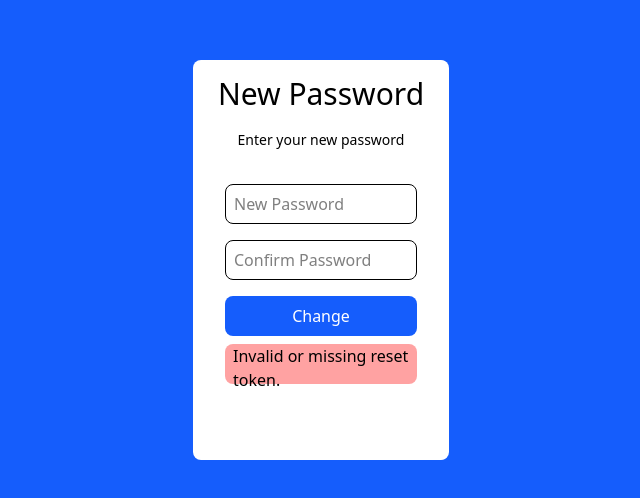
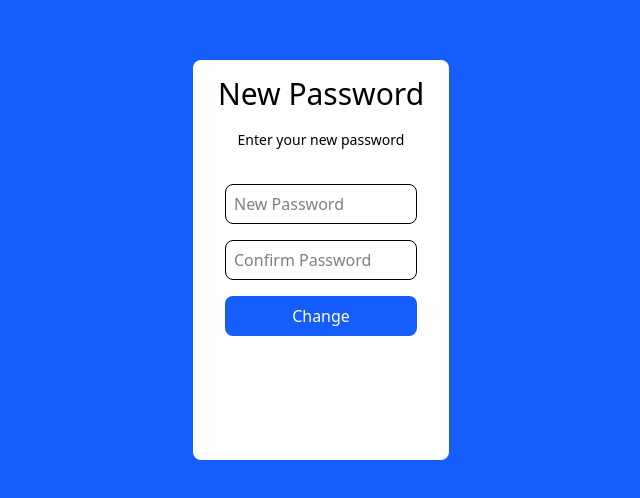
Before and after one commit to TPabasara/authentication-system, a Next.js app in the folder frontend/: page /auth/reset-password in a window 1280 px wide. Shown: the part 140-638 px from the top of the page, without its empty margins (319-959 px from the left). Built offline with nearby package versions, Linux system fonts and the light colour scheme.

Commit message:
fixed error of useSearchParem

```diff
--- a/frontend/src/app/auth/reset-password/ResetPasswordClient.tsx
+++ b/frontend/src/app/auth/reset-password/ResetPasswordClient.tsx
@@ -1,15 +1,15 @@
-/*"use client";
+"use client";
 import axios from "axios";
-import { useSearchParams } from "next/navigation";
+//import { useSearchParams } from "next/navigation";
 import { useState } from "react";
 import { useRouter } from "next/navigation";
 
-export default function ResetPassword() {
+export default function ResetPassword({ user }: { user?: string }) {
   const [error, setError] = useState("");
   const [flag1, setFlag1] = useState(false);
   const [flag2, setFlag2] = useState(false);
-  const searchParams = useSearchParams(); //to get the value of querry parameter
-  const user = searchParams.get("user");
+  //const searchParams = useSearchParams(); //to get the value of querry parameter
+  //const user = searchParams.get("user");
   const router = useRouter();
 
   function Reset(formdata: FormData) {
@@ -104,125 +104,4 @@ export default function ResetPassword() {
       </div>
     </div>
   );
-}*/
-
-"use client";
-
-import axios from "axios";
-import { useSearchParams, useRouter } from "next/navigation";
-import { useState, useEffect } from "react";
-
-export default function ResetPasswordClient() {
-  const searchParams = useSearchParams();
-  const router = useRouter();
-
-  const [user, setUser] = useState<string | null>(null);
-  const [error, setError] = useState("");
-  const [flag1, setFlag1] = useState(false); // success
-  const [flag2, setFlag2] = useState(false); // error
-
-  // Safely read query param on client
-  useEffect(() => {
-    const u = searchParams.get("user");
-    if (!u) {
-      setFlag1(false);
-      setFlag2(true);
-      setError("Invalid or missing reset token.");
-    } else {
-      setUser(u);
-    }
-  }, [searchParams]);
-
-  const Reset = (formData: FormData) => {
-    if (!user) return;
-
-    const password1 = formData.get("password1") as string;
-    const password2 = formData.get("password2") as string;
-
-    if (!password1 || !password2) {
-      setFlag1(false);
-      setFlag2(true);
-      setError("Please fill in both password fields.");
-      return;
-    }
-
-    if (password1 !== password2) {
-      setFlag1(false);
-      setFlag2(true);
-      setError("Passwords do not match.");
-      return;
-    }
-
-    axios
-      .put(`${process.env.NEXT_PUBLIC_SERVER}/resetPassword/${user}`, {
-        password1,
-        password2,
-      })
-      .then((res) => {
-        setFlag2(false);
-        setFlag1(true);
-        setError(res.data);
-        router.push("/auth/login-signup");
-      })
-      .catch((err) => {
-        setFlag1(false);
-        setFlag2(true);
-        setError(
-          err.response?.data?.detail || "Something went wrong, try again"
-        );
-      });
-  };
-
-  return (
-    <div className="bg-blue-600 flex items-center justify-center h-screen">
-      <div className="w-1/5 bg-white rounded-lg h-2/4 flex flex-col items-center">
-        <p className="font-inter font-medium text-3xl mt-4">New Password</p>
-        <p className="mt-2 text-sm h-10 flex items-center px-2">
-          Enter your new password
-        </p>
-        <form
-          className="flex flex-col w-3/4 mt-2"
-          onSubmit={(e) => {
-            e.preventDefault();
-            const formData = new FormData(e.currentTarget);
-            Reset(formData);
-          }}
-        >
-          <input
-            type="password"
-            placeholder="New Password"
-            className="rounded-lg pl-2 border-1 mt-4 h-10"
-            name="password1"
-            minLength={8}
-            required
-          />
-          <input
-            type="password"
-            placeholder="Confirm Password"
-            className="rounded-lg pl-2 border-1 mt-4 h-10"
-            name="password2"
-            minLength={8}
-            required
-          />
-          <button
-            type="submit"
-            className="bg-blue-600 text-white mt-4 h-10 rounded-lg cursor-pointer active:bg-blue-500"
-          >
-            Change
-          </button>
-        </form>
-
-        {flag2 && (
-          <p className="text-black items-start mt-2 w-3/4 rounded-lg h-10 bg-red-300 pl-2">
-            {error}
-          </p>
-        )}
-        {flag1 && (
-          <p className="text-black items-start mt-2 w-3/4 rounded-lg h-10 bg-green-300 pl-2">
-            {error}
-          </p>
-        )}
-      </div>
-    </div>
-  );
 }
--- a/frontend/src/app/auth/reset-password/page.tsx
+++ b/frontend/src/app/auth/reset-password/page.tsx
@@ -1,6 +1,12 @@
-// This is a simple server component that only renders the client part
-import ResetPasswordClient from "./ResetPasswordClient";
+// app/auth/reset-password/page.tsx
+import ResetPassword from "./ResetPasswordClient";
 
-export default function Page() {
-  return <ResetPasswordClient />;
+export default function Page({
+  searchParams,
+}: {
+  searchParams: { [key: string]: string | string[] | undefined };
+}) {
+  const user = searchParams.user as string | undefined;
+
+  return <ResetPassword user={user} />;
 }
```
